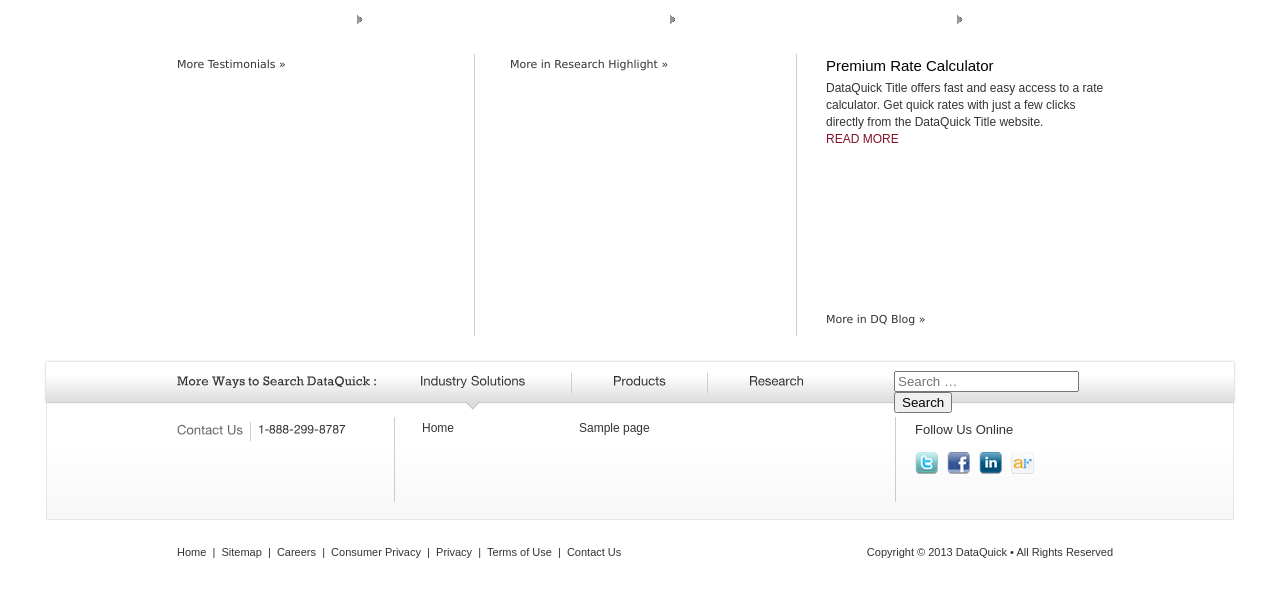
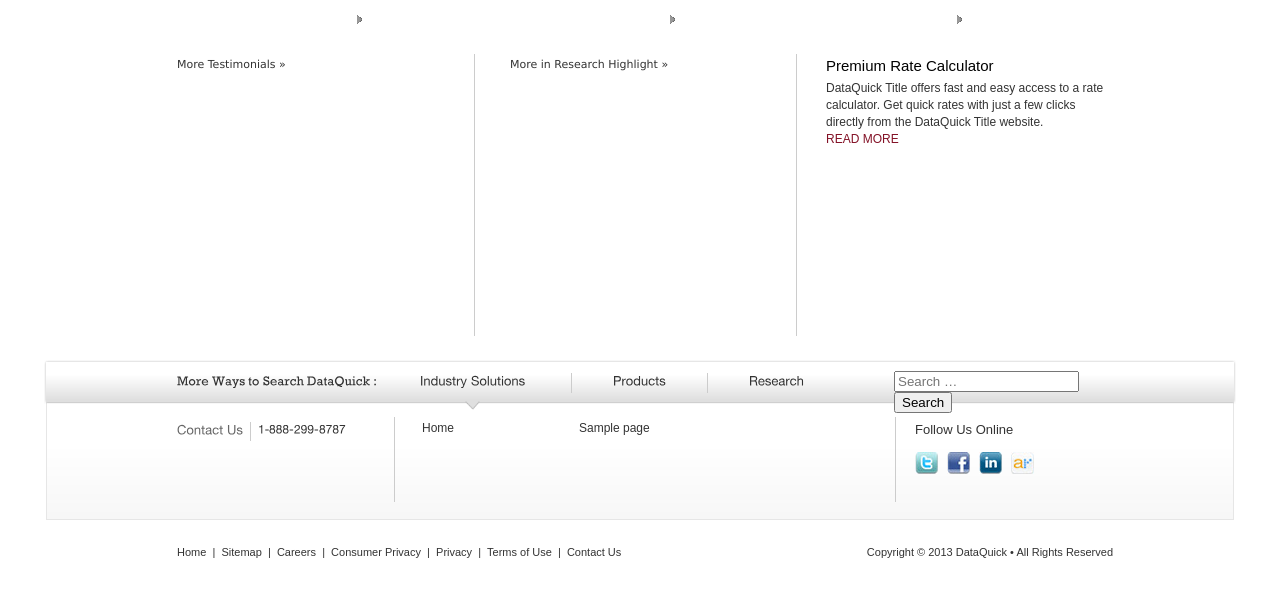
Before and after one commit to nlk-sites/dataquick, a WordPress theme: template wptheme/dq/dqhome.php in a window 1280 px wide. Shown: the part 651-1262 px from the top of the page. Run offline with PHP 8.4 and a stand-in for WordPress, Linux system fonts and the light colour scheme; the site name, menu and one post (Sample post) are stand-ins, and other content is empty; some libraries are stand-ins or nearby versions.

Commit message:
remove incorrect link

```diff
--- a/wptheme/dq/dqhome.php
+++ b/wptheme/dq/dqhome.php
@@ -44,12 +44,12 @@ get_header(); ?>
 <a href="<?php echo get_permalink(2965); ?>" class="more">More in Research Highlight &raquo;</a>
 </div>
 <div class="b dqb">
-<a href="ratecalculators/" class="hdr"><span class="typeface-js">Rate Calculator</span><span class="ar"></span></a>
-<div class="inside">
-<h3><a href="ratecalculators/">Premium Rate Calculator</a></h3>
-	<p>DataQuick Title offers fast and easy access to a rate calculator. Get quick rates with just a few clicks directly from the DataQuick Title website.<br />
-	<a href="ratecalculators/">READ MORE</a></p>
-</div>
-<a href="blog/" class="more">More in DQ Blog &raquo;</a>
+	<a href="ratecalculators/" class="hdr"><span class="typeface-js">Rate Calculator</span><span class="ar"></span></a>
+	<div class="inside">
+		<h3><a href="ratecalculators/">Premium Rate Calculator</a></h3>
+		<p>DataQuick Title offers fast and easy access to a rate calculator. Get quick rates with just a few clicks directly from the DataQuick Title website.<br />
+			<a href="ratecalculators/">READ MORE</a>
+		</p>
+	</div>
 </div>
 <?php get_footer(); ?>
```
